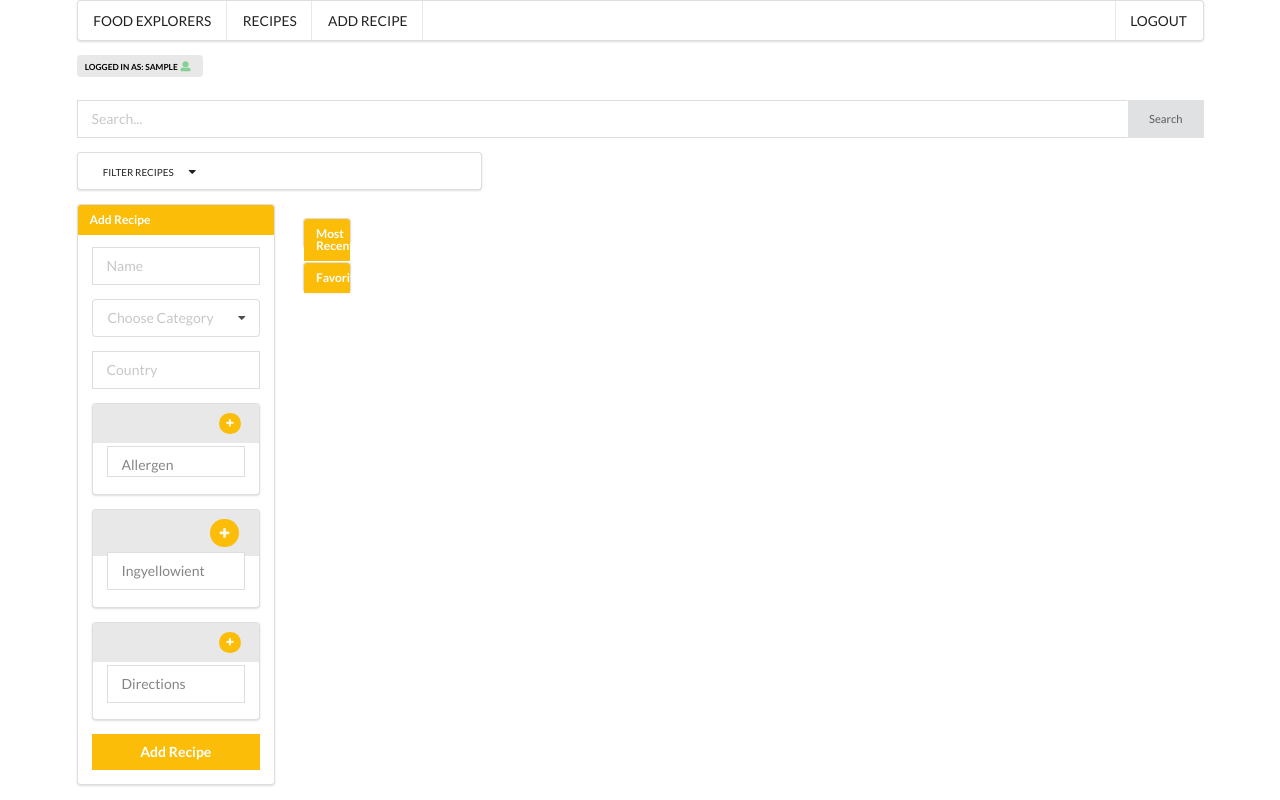
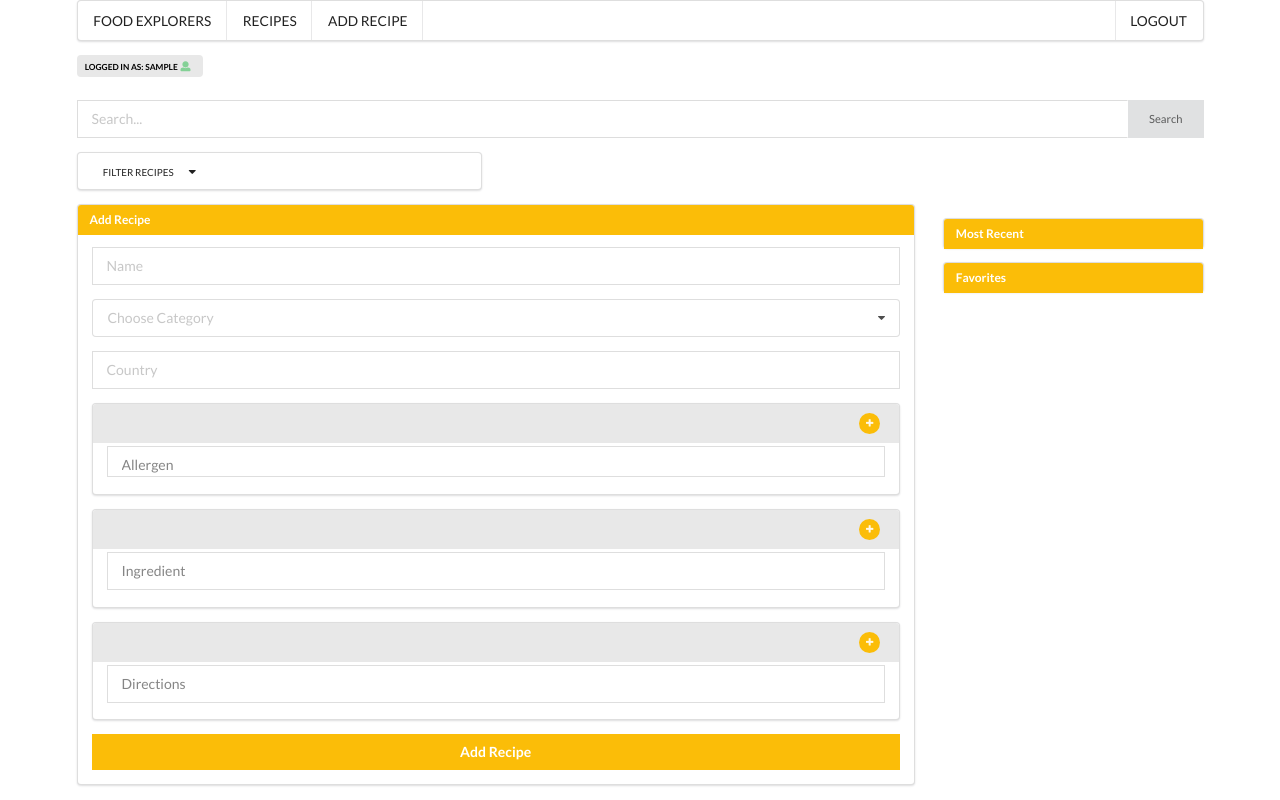
Before and after one commit to mrndhlovu/food-explorer-app, a Flask app: page /add_recipe in a window 1280 px wide. Run offline with Flask 2, Linux system fonts and the light colour scheme; the visitor is signed in with stand-in values (Sample User, id 1); data that the repository does not hold is empty; some libraries are stand-ins or nearby versions.

Commit message:
Fixed Empty search column layout

```diff
--- a/app.py
+++ b/app.py
@@ -240,6 +240,9 @@ def browse_filter(query,sort_order):
     category_found = [category for category in categories]
     query_field = 'record.' + query
     query_found = mongo.db.userRecipes.find({query_field: sort_order}).sort('date_updated', pymongo.DESCENDING)
+    print('Found', query_found)
+    if query_field == 'None':
+        query_field = mongo.db.userRecipes.find()
     today = today = DT.date.today()
     week_ago = today - DT.timedelta(days=14)
 
--- a/requirements.txt
+++ b/requirements.txt
@@ -4,3 +4,4 @@ Jinja2==2.10
 MarkupSafe==1.1.0
 Werkzeug==0.14.1
 itsdangerous==1.1.0
+pymongo==2.8.1
--- a/templates/addrecipe.html
+++ b/templates/addrecipe.html
@@ -1,7 +1,7 @@
 {% extends 'base.html' %} {% block content %}
 
 
-<div class="ui segment">
+<div class="ui segment container">
     <div class="ui top attached label yellow">Add Recipe</div>
     <form class="ui form" action="{{ url_for('insert_recipe') }}" method="POST" enctype="multipart/form-data">
         <div class="form-group">
@@ -29,14 +29,14 @@
                 <input class="focus" id="allergens" name="allergens" type="text" placeholder="Allergen">
             </div>
         </div>
-        <div class="form-group ui segment ingyellowient" id="addIngyellowient">
+        <div class="form-group ui segment ingredient" id="addIngredient">
             <div class="ui top attached label ">
-                <button class="circular ui icon button mini yellow right floated padded addIngyellowient" type="button" id="addIngyellowientButton">
+                <button class="circular ui icon button mini yellow right floated padded addIngredient" type="button" id="addIngredientButton">
           <i class="icon plus"id="plusIcon2"></i>
         </button>
             </div>
             <div class="ui input focus fluid" id="inputContainer">
-                <input id="textarea1" name="ingyellowient" type="text" placeholder="Ingyellowient"></input>
+                <input id="textarea1" name="ingredient" type="text" placeholder="Ingredient"></input>
             </div>
 
         </div>
```
Also changed, not shown: templates/cuisine.html (+5 -3 lines).
